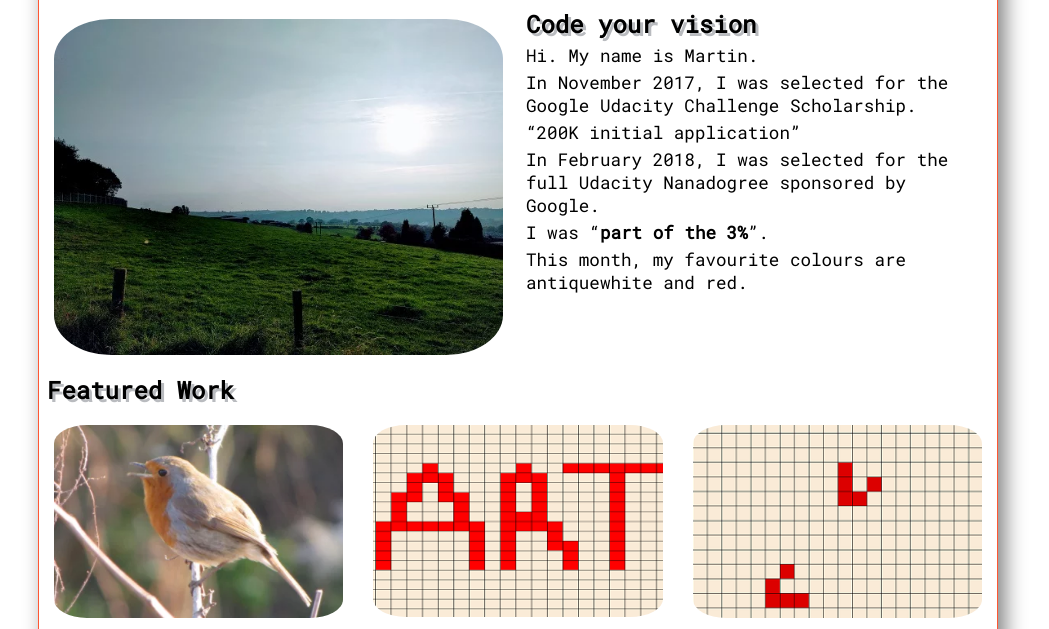
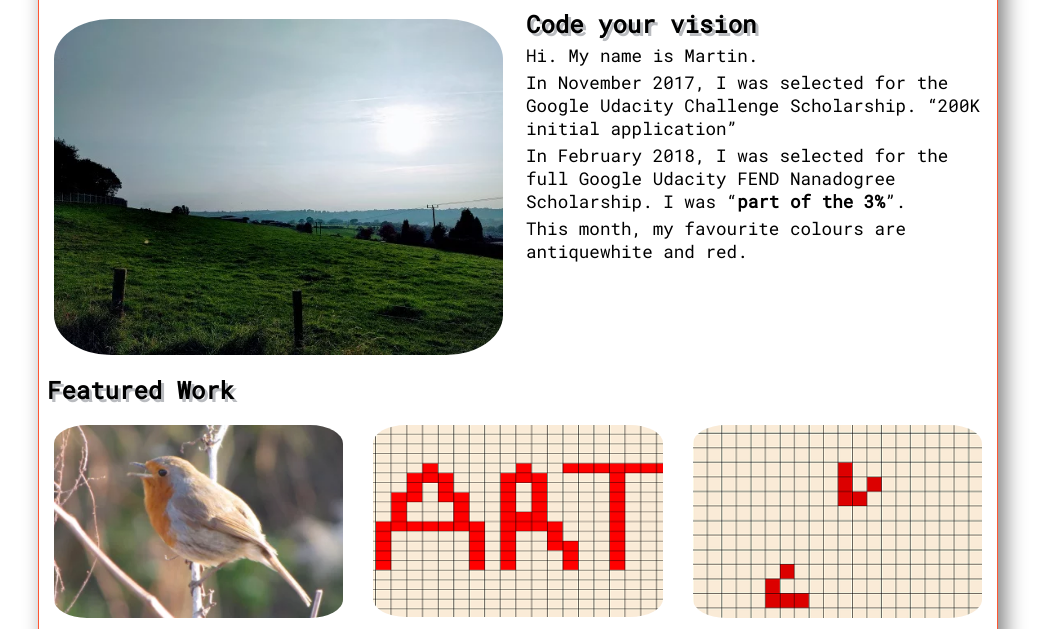
Before and after one commit to MagicMart/martin-tudor-portfolio2, a plain HTML site: page index.html in a window 1280 px wide. Shown: the part 161-790 px from the top of the page, without its empty margins (122-1171 px from the left). Drawn offline with Linux system fonts and the light colour scheme.

Commit message:
Change paragraph content

```diff
--- a/index.html
+++ b/index.html
@@ -34,12 +34,10 @@
                 <article class="col-6 article-text">
                     <h2>Code your vision</h2>
                     <p>Hi. My name is Martin.</p>
-                    <p>In November 2017, I was selected for the Google Udacity Challenge Scholarship.</p>
-                    <p>
+                    <p>In November 2017, I was selected for the Google Udacity Challenge Scholarship.
                         <q>200K initial application</q>
                     </p>
-                    <p>In February 2018, I was selected for the full Udacity Nanadogree sponsored by Google.</p>
-                    <p>I was
+                    <p>In February 2018, I was selected for the full Google Udacity FEND Nanadogree Scholarship. I was
                         <q><b>part of the 3%</b></q>.</p>
                     <p>This month, my favourite colours are antiquewhite and red.</p>
                 </article>
```
